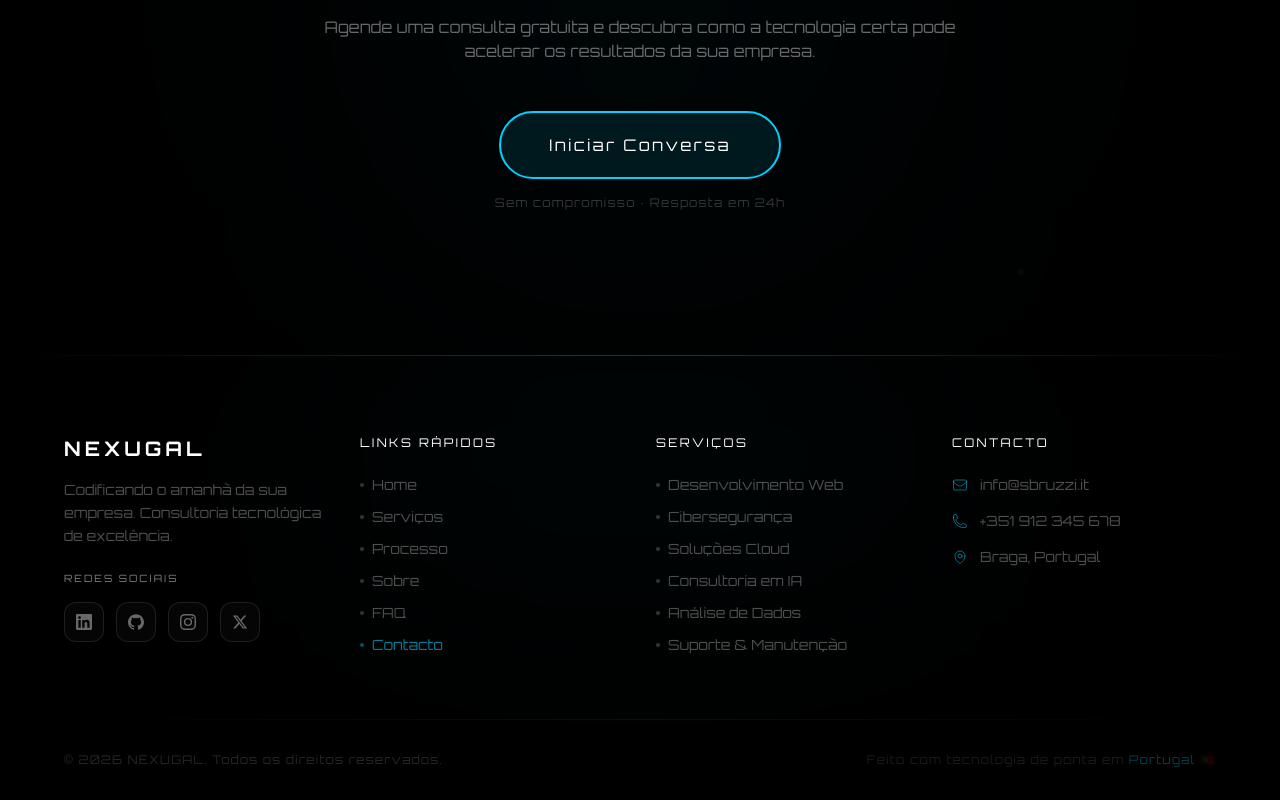
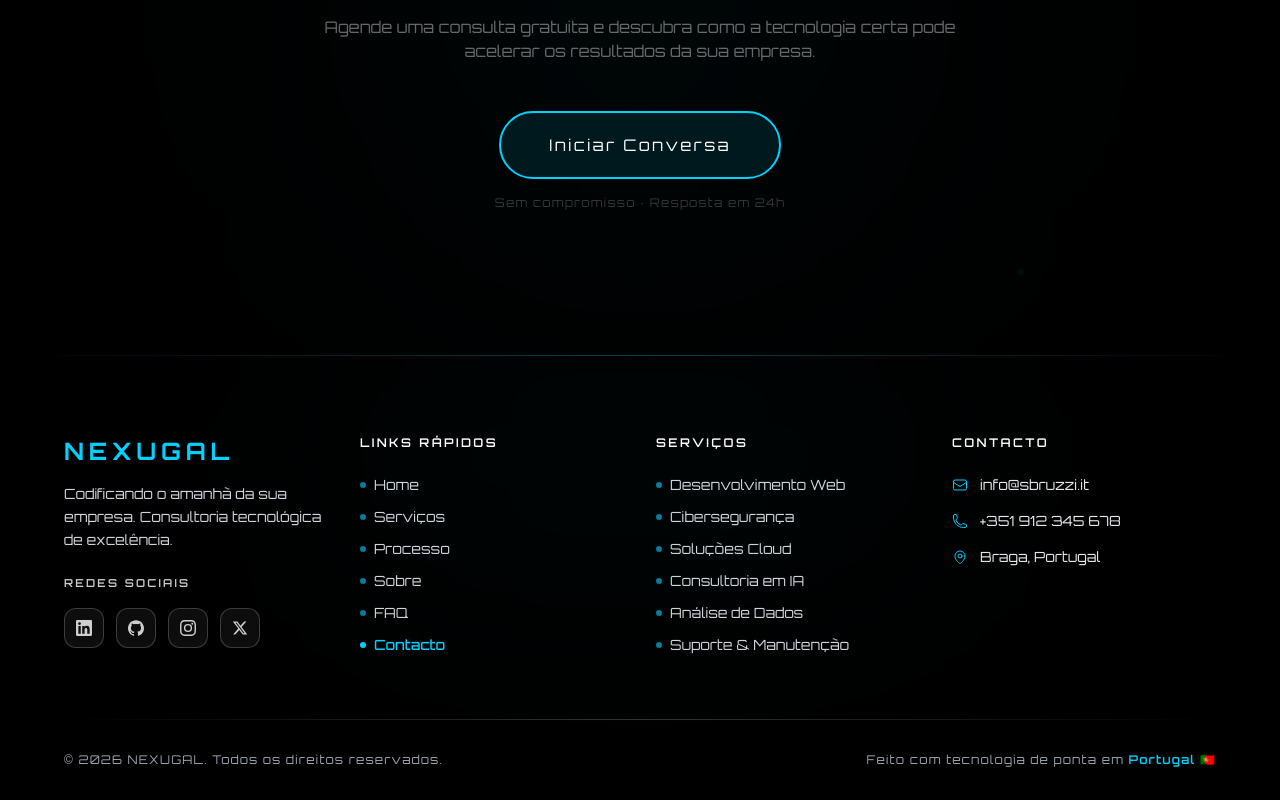
Before and after one commit to henriquesbruzzi/landing-page-automatizar-empresas, a React (Create React App) app in the folder frontend/: page / in a window 1280 px wide. Shown: the part 3867-4667 px from the top of the page. Built offline with nearby package versions, Linux system fonts and the light colour scheme; no server answers.

Commit message:
Improve footer text contrast and visibility

```diff
--- a/frontend/src/components/Footer.js
+++ b/frontend/src/components/Footer.js
@@ -21,16 +21,16 @@ function Footer() {
 
           {/* Coluna 1 — Brand */}
           <div className="lg:col-span-1">
-            <a href="#home" className="font-orbitron text-white text-xl font-bold tracking-[0.2em] hover:text-cyan-neon transition-colors duration-300 block mb-4">
+            <a href="#home" className="font-orbitron text-cyan-neon text-2xl font-bold tracking-[0.2em] hover:text-white transition-colors duration-300 block mb-4">
               {f.brand.name}
             </a>
-            <p className="text-white/30 text-sm leading-relaxed mb-6">
+            <p className="text-gray-300 text-sm leading-relaxed mb-6">
               {f.brand.tagline}
             </p>
 
             {/* Redes Sociais */}
             <div>
-              <span className="font-orbitron text-white/50 text-[10px] tracking-[0.2em] uppercase block mb-4">
+              <span className="font-orbitron text-white/80 text-[11px] font-semibold tracking-[0.2em] uppercase block mb-4">
                 {f.social.title}
               </span>
               <div className="flex items-center gap-3">
@@ -39,7 +39,7 @@ function Footer() {
                   href="https://linkedin.com"
                   target="_blank"
                   rel="noopener noreferrer"
-                  className="w-10 h-10 rounded-xl border border-white/10 bg-white/[0.02] flex items-center justify-center text-white/40 hover:text-cyan-neon hover:border-cyan-neon/30 hover:shadow-[0_0_15px_rgba(0,209,255,0.1)] transition-all duration-300"
+                  className="w-10 h-10 rounded-xl border border-white/20 bg-white/[0.05] flex items-center justify-center text-white/80 hover:text-cyan-neon hover:border-cyan-neon hover:shadow-[0_0_15px_rgba(0,209,255,0.2)] transition-all duration-300"
                 >
                   <svg className="w-4 h-4" fill="currentColor" viewBox="0 0 24 24">
                     <path d="M20.447 20.452h-3.554v-5.569c0-1.328-.027-3.037-1.852-3.037-1.853 0-2.136 1.445-2.136 2.939v5.667H9.351V9h3.414v1.561h.046c.477-.9 1.637-1.85 3.37-1.85 3.601 0 4.267 2.37 4.267 5.455v6.286zM5.337 7.433c-1.144 0-2.063-.926-2.063-2.065 0-1.138.92-2.063 2.063-2.063 1.14 0 2.064.925 2.064 2.063 0 1.139-.925 2.065-2.064 2.065zm1.782 13.019H3.555V9h3.564v11.452zM22.225 0H1.771C.792 0 0 .774 0 1.729v20.542C0 23.227.792 24 1.771 24h20.451C23.2 24 24 23.227 24 22.271V1.729C24 .774 23.2 0 22.222 0h.003z" />
@@ -51,7 +51,7 @@ function Footer() {
                   href="https://github.com"
                   target="_blank"
                   rel="noopener noreferrer"
-                  className="w-10 h-10 rounded-xl border border-white/10 bg-white/[0.02] flex items-center justify-center text-white/40 hover:text-cyan-neon hover:border-cyan-neon/30 hover:shadow-[0_0_15px_rgba(0,209,255,0.1)] transition-all duration-300"
+                  className="w-10 h-10 rounded-xl border border-white/20 bg-white/[0.05] flex items-center justify-center text-white/80 hover:text-cyan-neon hover:border-cyan-neon hover:shadow-[0_0_15px_rgba(0,209,255,0.2)] transition-all duration-300"
                 >
                   <svg className="w-4 h-4" fill="currentColor" viewBox="0 0 24 24">
                     <path d="M12 .297c-6.63 0-12 5.373-12 12 0 5.303 3.438 9.8 8.205 11.385.6.113.82-.258.82-.577 0-.285-.01-1.04-.015-2.04-3.338.724-4.042-1.61-4.042-1.61C4.422 18.07 3.633 17.7 3.633 17.7c-1.087-.744.084-.729.084-.729 1.205.084 1.838 1.236 1.838 1.236 1.07 1.835 2.809 1.305 3.495.998.108-.776.417-1.305.76-1.605-2.665-.3-5.466-1.332-5.466-5.93 0-1.31.465-2.38 1.235-3.22-.135-.303-.54-1.523.105-3.176 0 0 1.005-.322 3.3 1.23.96-.267 1.98-.399 3-.405 1.02.006 2.04.138 3 .405 2.28-1.552 3.285-1.23 3.285-1.23.645 1.653.24 2.873.12 3.176.765.84 1.23 1.91 1.23 3.22 0 4.61-2.805 5.625-5.475 5.92.42.36.81 1.096.81 2.22 0 1.606-.015 2.896-.015 3.286 0 .315.21.69.825.57C20.565 22.092 24 17.592 24 12.297c0-6.627-5.373-12-12-12" />
@@ -63,7 +63,7 @@ function Footer() {
                   href="https://instagram.com"
                   target="_blank"
                   rel="noopener noreferrer"
-                  className="w-10 h-10 rounded-xl border border-white/10 bg-white/[0.02] flex items-center justify-center text-white/40 hover:text-cyan-neon hover:border-cyan-neon/30 hover:shadow-[0_0_15px_rgba(0,209,255,0.1)] transition-all duration-300"
+                  className="w-10 h-10 rounded-xl border border-white/20 bg-white/[0.05] flex items-center justify-center text-white/80 hover:text-cyan-neon hover:border-cyan-neon hover:shadow-[0_0_15px_rgba(0,209,255,0.2)] transition-all duration-300"
                 >
                   <svg className="w-4 h-4" fill="currentColor" viewBox="0 0 24 24">
                     <path d="M12 2.163c3.204 0 3.584.012 4.85.07 3.252.148 4.771 1.691 4.919 4.919.058 1.265.069 1.645.069 4.849 0 3.205-.012 3.584-.069 4.849-.149 3.225-1.664 4.771-4.919 4.919-1.266.058-1.644.07-4.85.07-3.204 0-3.584-.012-4.849-.07-3.26-.149-4.771-1.699-4.919-4.92-.058-1.265-.07-1.644-.07-4.849 0-3.204.013-3.583.07-4.849.149-3.227 1.664-4.771 4.919-4.919 1.266-.057 1.645-.069 4.849-.069zM12 0C8.741 0 8.333.014 7.053.072 2.695.272.273 2.69.073 7.052.014 8.333 0 8.741 0 12c0 3.259.014 3.668.072 4.948.2 4.358 2.618 6.78 6.98 6.98C8.333 23.986 8.741 24 12 24c3.259 0 3.668-.014 4.948-.072 4.354-.2 6.782-2.618 6.979-6.98.059-1.28.073-1.689.073-4.948 0-3.259-.014-3.667-.072-4.947-.196-4.354-2.617-6.78-6.979-6.98C15.668.014 15.259 0 12 0zm0 5.838a6.162 6.162 0 100 12.324 6.162 6.162 0 000-12.324zM12 16a4 4 0 110-8 4 4 0 010 8zm6.406-11.845a1.44 1.44 0 100 2.881 1.44 1.44 0 000-2.881z" />
@@ -75,7 +75,7 @@ function Footer() {
                   href="https://x.com"
                   target="_blank"
                   rel="noopener noreferrer"
-                  className="w-10 h-10 rounded-xl border border-white/10 bg-white/[0.02] flex items-center justify-center text-white/40 hover:text-cyan-neon hover:border-cyan-neon/30 hover:shadow-[0_0_15px_rgba(0,209,255,0.1)] transition-all duration-300"
+                  className="w-10 h-10 rounded-xl border border-white/20 bg-white/[0.05] flex items-center justify-center text-white/80 hover:text-cyan-neon hover:border-cyan-neon hover:shadow-[0_0_15px_rgba(0,209,255,0.2)] transition-all duration-300"
                 >
                   <svg className="w-4 h-4" fill="currentColor" viewBox="0 0 24 24">
                     <path d="M18.244 2.25h3.308l-7.227 8.26 8.502 11.24H16.17l-5.214-6.817L4.99 21.75H1.68l7.73-8.835L1.254 2.25H8.08l4.713 6.231zm-1.161 17.52h1.833L7.084 4.126H5.117z" />
@@ -87,7 +87,7 @@ function Footer() {
 
           {/* Coluna 2 — Links Rápidos */}
           <nav aria-label="Links rápidos">
-            <h4 className="font-orbitron text-white text-xs tracking-[0.2em] uppercase mb-6">
+            <h4 className="font-orbitron text-white text-xs font-semibold tracking-[0.2em] uppercase mb-6">
               {f.links.title}
             </h4>
             <ul className="space-y-3">
@@ -95,9 +95,9 @@ function Footer() {
                 <li key={index}>
                   <a
                     href={link.href}
-                    className="text-white/30 text-sm hover:text-cyan-neon transition-colors duration-300 flex items-center gap-2 group"
+                    className="text-gray-300 text-sm hover:text-cyan-neon transition-colors duration-300 flex items-center gap-2 group"
                   >
-                    <span className="w-1 h-1 rounded-full bg-white/20 group-hover:bg-cyan-neon transition-colors duration-300"></span>
+                    <span className="w-1.5 h-1.5 rounded-full bg-cyan-neon/60 group-hover:bg-cyan-neon transition-colors duration-300"></span>
                     {link.label}
                   </a>
                 </li>
@@ -105,18 +105,18 @@ function Footer() {
               <li>
                 <button
                   onClick={() => navigate(lang === 'pt' ? '/faq' : '/us/faq')}
-                  className="text-white/30 text-sm hover:text-cyan-neon transition-colors duration-300 flex items-center gap-2 group"
+                  className="text-gray-300 text-sm hover:text-cyan-neon transition-colors duration-300 flex items-center gap-2 group"
                 >
-                  <span className="w-1 h-1 rounded-full bg-white/20 group-hover:bg-cyan-neon transition-colors duration-300"></span>
+                  <span className="w-1.5 h-1.5 rounded-full bg-cyan-neon/60 group-hover:bg-cyan-neon transition-colors duration-300"></span>
                   FAQ
                 </button>
               </li>
               <li>
                 <button
                   onClick={() => navigate(lang === 'pt' ? '/contacto' : '/us/contact')}
-                  className="text-cyan-neon/60 text-sm hover:text-cyan-neon transition-colors duration-300 flex items-center gap-2 group"
+                  className="text-cyan-neon text-sm font-medium hover:text-cyan-neon/80 transition-colors duration-300 flex items-center gap-2 group"
                 >
-                  <span className="w-1 h-1 rounded-full bg-cyan-neon/40 group-hover:bg-cyan-neon transition-colors duration-300"></span>
+                  <span className="w-1.5 h-1.5 rounded-full bg-cyan-neon group-hover:bg-cyan-neon transition-colors duration-300"></span>
                   {lang === 'pt' ? 'Contacto' : 'Contact'}
                 </button>
               </li>
@@ -125,14 +125,14 @@ function Footer() {
 
           {/* Coluna 3 — Serviços */}
           <div>
-            <h4 className="font-orbitron text-white text-xs tracking-[0.2em] uppercase mb-6">
+            <h4 className="font-orbitron text-white text-xs font-semibold tracking-[0.2em] uppercase mb-6">
               {f.services.title}
             </h4>
             <ul className="space-y-3">
               {f.services.items.map((service, index) => (
                 <li key={index}>
-                  <span className="text-white/30 text-sm flex items-center gap-2">
-                    <span className="w-1 h-1 rounded-full bg-white/20"></span>
+                  <span className="text-gray-300 text-sm flex items-center gap-2">
+                    <span className="w-1.5 h-1.5 rounded-full bg-cyan-neon/60"></span>
                     {service}
                   </span>
                 </li>
@@ -142,7 +142,7 @@ function Footer() {
 
           {/* Coluna 4 — Contacto */}
           <div>
-            <h4 className="font-orbitron text-white text-xs tracking-[0.2em] uppercase mb-6">
+            <h4 className="font-orbitron text-white text-xs font-semibold tracking-[0.2em] uppercase mb-6">
               {f.contact.title}
             </h4>
             <ul className="space-y-4">
@@ -152,10 +152,10 @@ function Footer() {
                   href={`mailto:${f.contact.email}`}
                   className="flex items-start gap-3 group"
                 >
-                  <svg className="w-4 h-4 mt-0.5 text-cyan-neon/50 group-hover:text-cyan-neon transition-colors duration-300 flex-shrink-0" fill="none" viewBox="0 0 24 24" stroke="currentColor" strokeWidth={1.5}>
+                  <svg className="w-4 h-4 mt-0.5 text-cyan-neon group-hover:scale-110 transition-transform duration-300 flex-shrink-0" fill="none" viewBox="0 0 24 24" stroke="currentColor" strokeWidth={1.5}>
                     <path strokeLinecap="round" strokeLinejoin="round" d="M21.75 6.75v10.5a2.25 2.25 0 0 1-2.25 2.25h-15a2.25 2.25 0 0 1-2.25-2.25V6.75m19.5 0A2.25 2.25 0 0 0 19.5 4.5h-15a2.25 2.25 0 0 0-2.25 2.25m19.5 0v.243a2.25 2.25 0 0 1-1.07 1.916l-7.5 4.615a2.25 2.25 0 0 1-2.36 0L3.32 8.91a2.25 2.25 0 0 1-1.07-1.916V6.75" />
                   </svg>
-                  <span className="text-white/30 text-sm group-hover:text-white/60 transition-colors duration-300">
+                  <span className="text-gray-200 text-sm group-hover:text-cyan-neon transition-colors duration-300">
                     {f.contact.email}
                   </span>
                 </a>
@@ -167,10 +167,10 @@ function Footer() {
                   href={`tel:${f.contact.phone.replace(/\s/g, '')}`}
                   className="flex items-start gap-3 group"
                 >
-                  <svg className="w-4 h-4 mt-0.5 text-cyan-neon/50 group-hover:text-cyan-neon transition-colors duration-300 flex-shrink-0" fill="none" viewBox="0 0 24 24" stroke="currentColor" strokeWidth={1.5}>
+                  <svg className="w-4 h-4 mt-0.5 text-cyan-neon group-hover:scale-110 transition-transform duration-300 flex-shrink-0" fill="none" viewBox="0 0 24 24" stroke="currentColor" strokeWidth={1.5}>
                     <path strokeLinecap="round" strokeLinejoin="round" d="M2.25 6.75c0 8.284 6.716 15 15 15h2.25a2.25 2.25 0 0 0 2.25-2.25v-1.372c0-.516-.351-.966-.852-1.091l-4.423-1.106c-.44-.11-.902.055-1.173.417l-.97 1.293c-.282.376-.769.542-1.21.38a12.035 12.035 0 0 1-7.143-7.143c-.162-.441.004-.928.38-1.21l1.293-.97c.363-.271.527-.734.417-1.173L6.963 3.102a1.125 1.125 0 0 0-1.091-.852H4.5A2.25 2.25 0 0 0 2.25 4.5v2.25Z" />
                   </svg>
-                  <span className="text-white/30 text-sm group-hover:text-white/60 transition-colors duration-300">
+                  <span className="text-gray-200 text-sm group-hover:text-cyan-neon transition-colors duration-300">
                     {f.contact.phone}
                   </span>
                 </a>
@@ -179,11 +179,11 @@ function Footer() {
               {/* Morada */}
               <li>
                 <div className="flex items-start gap-3">
-                  <svg className="w-4 h-4 mt-0.5 text-cyan-neon/50 flex-shrink-0" fill="none" viewBox="0 0 24 24" stroke="currentColor" strokeWidth={1.5}>
+                  <svg className="w-4 h-4 mt-0.5 text-cyan-neon flex-shrink-0" fill="none" viewBox="0 0 24 24" stroke="currentColor" strokeWidth={1.5}>
                     <path strokeLinecap="round" strokeLinejoin="round" d="M15 10.5a3 3 0 1 1-6 0 3 3 0 0 1 6 0Z" />
                     <path strokeLinecap="round" strokeLinejoin="round" d="M19.5 10.5c0 7.142-7.5 11.25-7.5 11.25S4.5 17.642 4.5 10.5a7.5 7.5 0 1 1 15 0Z" />
                   </svg>
-                  <span className="text-white/30 text-sm">
+                  <span className="text-gray-200 text-sm">
                     {f.contact.address}
                   </span>
                 </div>
@@ -193,16 +193,16 @@ function Footer() {
         </div>
 
         {/* Linha divisória */}
-        <div className="h-[1px] bg-gradient-to-r from-transparent via-white/5 to-transparent mb-8"></div>
+        <div className="h-[1px] bg-gradient-to-r from-transparent via-white/20 to-transparent mb-8"></div>
 
         {/* Bottom bar */}
         <div className="flex flex-col md:flex-row items-center justify-between gap-4">
-          <p className="text-white/15 text-xs tracking-[0.1em] font-orbitron">
+          <p className="text-gray-400 text-xs tracking-[0.1em] font-orbitron">
             {f.copyright.replace('{year}', new Date().getFullYear())}
           </p>
-          <p className="text-white/10 text-xs tracking-[0.1em]">
+          <p className="text-gray-400 text-xs tracking-[0.1em]">
             {f.madeWith}{' '}
-            <span className="text-cyan-neon/30">
+            <span className="text-cyan-neon font-semibold">
               {f.location}
             </span>
             {' '}🇵🇹
--- a/frontend/src/components/SEO.js
+++ b/frontend/src/components/SEO.js
@@ -83,7 +83,7 @@ const organizationSchema = {
   },
   contactPoint: {
     '@type': 'ContactPoint',
-    telephone: '+351912345678',
+    telephone: '+351912423912',
     email: 'info@sbruzzi.it',
     contactType: 'customer service',
     availableLanguage: ['Portuguese', 'English'],
```
